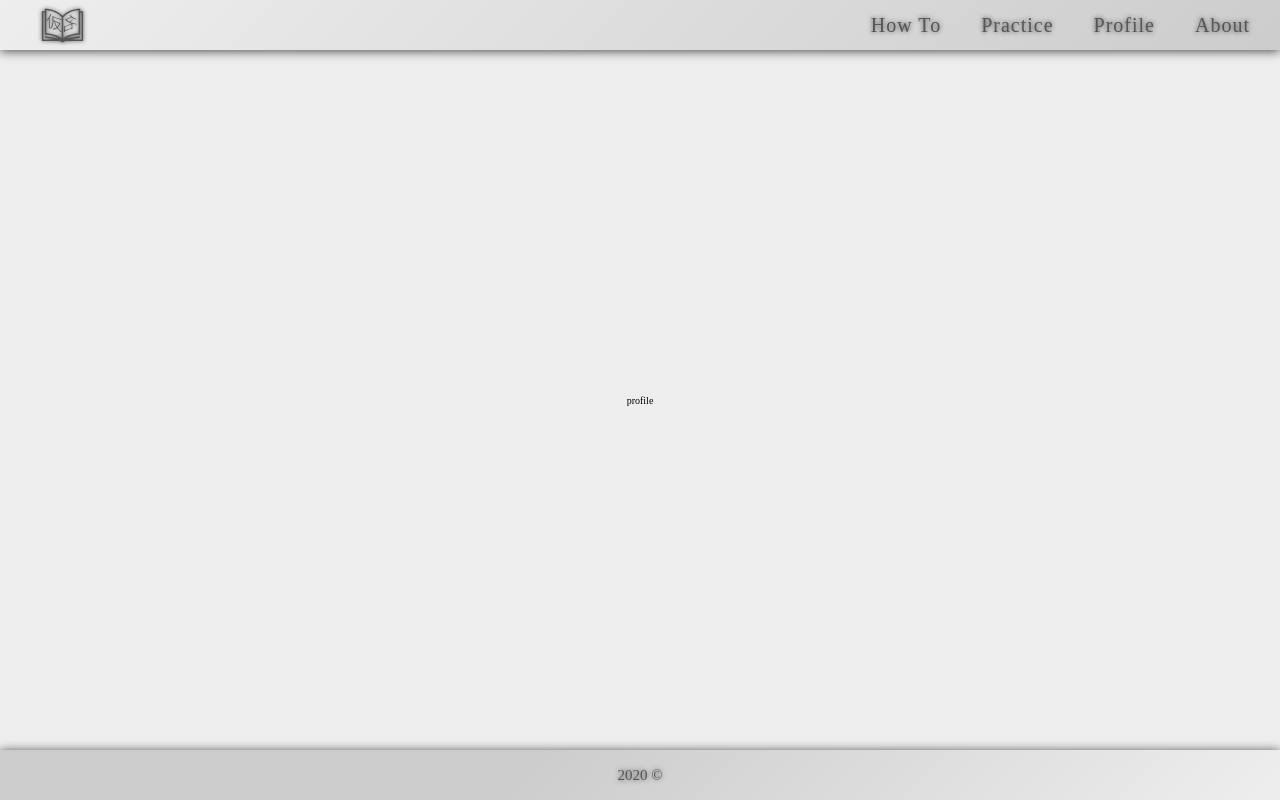
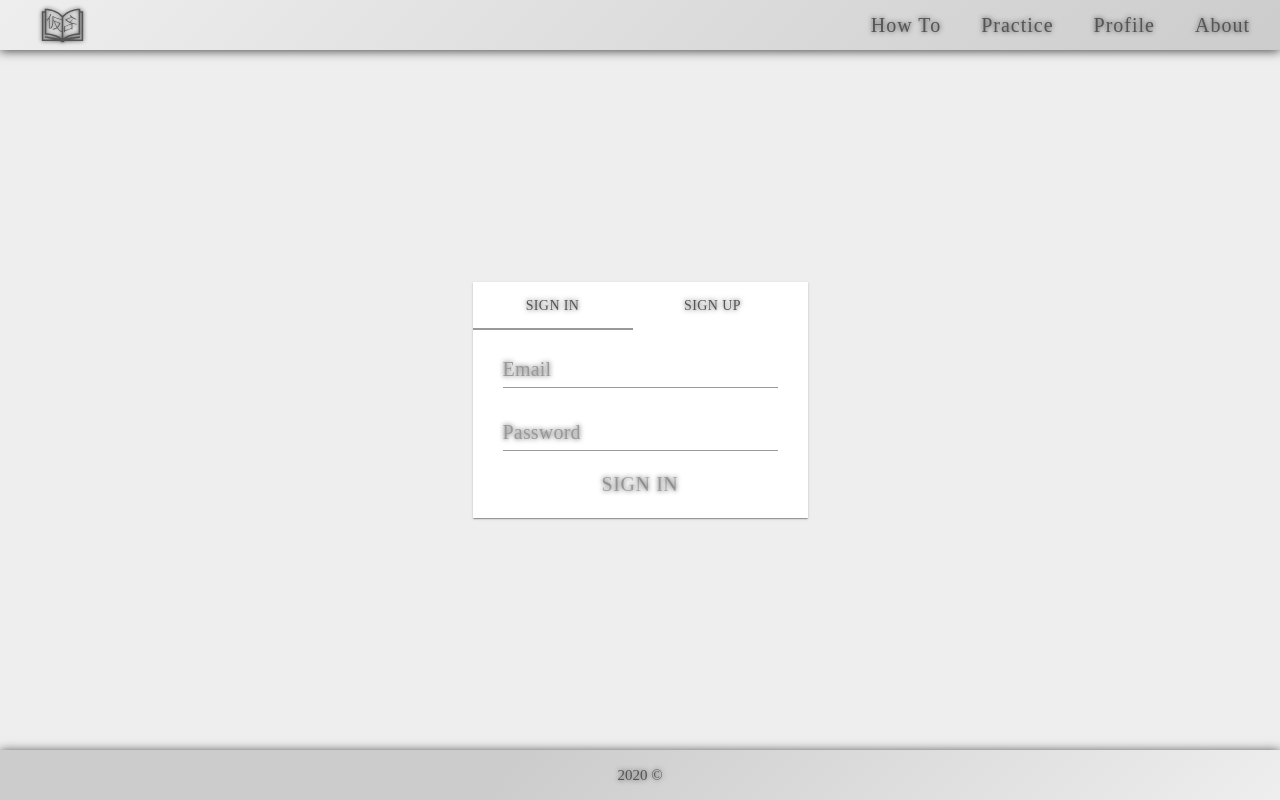
Before and after one commit to chematus/kana-practice, a React (Create React App) app in the folder client/: page /profile in a window 1280 px wide. Built offline with nearby package versions, Linux system fonts and the light colour scheme; a web font is replaced by a local one.

Commit message:
Client side profile UI added

```diff
--- a/client/src/App.js
+++ b/client/src/App.js
@@ -20,7 +20,7 @@ const Matcher = React.lazy(() => import('./components/matcher/Matcher'));
 const Picker = React.lazy(() => import('./components/picker/Picker'));
 const HowTo = React.lazy(() => import('./components/HowTo'));
 const Home = React.lazy(() => import('./components/Home'));
-const Profile = React.lazy(() => import('./components/Profile'));
+const Profile = React.lazy(() => import('./components/profile/Profile'));
 const ErrorPage = React.lazy(() => import('./components/ErrorPage'));
 
 class App extends React.Component {
--- a/client/src/components/PerformanceDisplay.js
+++ b/client/src/components/PerformanceDisplay.js
@@ -5,7 +5,6 @@ const getPerformance = (correct, total) => {
   return Math.round((correct / total) * 100);
 };
 
-export default ({ correct, total }) => {
 const getGrade = (p) => {
   switch (true) {
     case p < 40:
@@ -21,8 +20,10 @@ export default ({ correct, total }) => {
   }
 };
 
+export default ({ correct, total }) => {
   return (
-    total > 5 && (
+    total > 4 &&
+    (correct ? (
       <Tooltip
         title={`${correct} of ${total} correct (${getPerformance(
           correct,
@@ -38,6 +39,8 @@ export default ({ correct, total }) => {
           <sup>*</sup>
         </span>
       </Tooltip>
-    )
+    ) : (
+      <span>{total} completed</span>
+    ))
   );
 };
--- a/client/src/components/Profile.js
+++ /dev/null
@@ -1,5 +0,0 @@
-import React from 'react';
-
-export default (props) => {
-  return <div>profile</div>;
-};
--- a/client/src/components/canvas/Canvas.js
+++ b/client/src/components/canvas/Canvas.js
@@ -6,6 +6,7 @@ import { getCanvasTask } from '../TaskGenerator';
 import CanvasTask from './CanvasTask';
 import HotkeyHandler from 'react-hot-keys';
 import ValidatorDisplay from '../ValidatorDisplay';
+import PerformanceDisplay from '../PerformanceDisplay';
 
 export default ({ OCR, isReady }) => {
   const canvasRef = useRef(null);
@@ -17,6 +18,7 @@ export default ({ OCR, isReady }) => {
   const [isRangeActive, setIsRangeActive] = useState(false);
   const [isCanvasActive, setIsCanvasActive] = useState(false);
   const [isCorrect, setIsCorrect] = useState(null);
+  const [totalAnswers, setTotalAnswers] = useState(6);
   const [taskObj, setTaskObj] = useState({ task: '', answer: '', abc: '' });
 
   const clear = () => {
@@ -85,6 +87,7 @@ export default ({ OCR, isReady }) => {
       })
       .then((data) => {
         if (taskObj.answer === data.trim()) {
+          setTotalAnswers((current) => current + 1);
           setIsCorrect(true);
           getTask(taskObj.answer);
         }
@@ -135,6 +138,9 @@ export default ({ OCR, isReady }) => {
   return (
     <HotkeyHandler keyName="z, x, c, v" onKeyDown={onKeyDown}>
       <div id="canvas-task">
+        <div id="canvas-performance">
+          <PerformanceDisplay total={totalAnswers} />
+        </div>
         <CanvasTask taskObj={{ ...taskObj }} getTask={() => getTask()} />
 
         <div id="canvas-container" className={isCanvasActive ? '' : 'disabled'}>
--- /dev/null
+++ b/client/src/components/profile/Profile.js
@@ -0,0 +1,72 @@
+import React, { useState } from 'react';
+import { Paper, Tabs, Tab } from '@material-ui/core';
+import SignIn from './SignIn';
+import SignUp from './SignUp';
+import Stats from './Stats';
+
+export default (props) => {
+  const [tabActive, setTabActive] = useState(0);
+  const [user, setUser] = useState({});
+
+  const onTabChange = (e, val) => {
+    setTabActive(val);
+  };
+
+  const handleSignIn = (email, password) => {
+    setUser({
+      id: 1,
+      username: 'test',
+      email: 'test@test.com',
+      stats: {
+        picker: { total: 10, correct: 5 },
+        matcher: { total: 50, correct: 48 },
+        canvas: { total: 45 },
+      },
+    });
+  };
+
+  const handleSignUp = (username, email, password) => {
+    setUser({
+      id: 1,
+      username: 'test',
+      email: 'test@test.com',
+      stats: {
+        picker: { total: 10, correct: 5 },
+        matcher: { total: 50, correct: 48 },
+        canvas: { total: 45 },
+      },
+    });
+  };
+
+  const handleLogout = () => {
+    setUser({});
+  };
+
+  return (
+    <>
+      <Paper square id="auth-container">
+        {user.id ? (
+          <Stats user={user} handleLogout={handleLogout} />
+        ) : (
+          <>
+            <Tabs
+              id="auth-tabs"
+              value={tabActive}
+              onChange={onTabChange}
+              indicatorColor="secondary"
+              textColor="primary"
+            >
+              <Tab className="auth-tab" label="Sign In" />
+              <Tab className="auth-tab" label="Sign Up" />
+            </Tabs>
+            {tabActive === 0 ? (
+              <SignIn handleSubmit={handleSignIn} />
+            ) : (
+              <SignUp handleSubmit={handleSignUp} />
+            )}
+          </>
+        )}
+      </Paper>
+    </>
+  );
+};
--- /dev/null
+++ b/client/src/components/profile/SignIn.js
@@ -0,0 +1,40 @@
+import React, { useState, useEffect } from 'react';
+import { TextField, Button } from '@material-ui/core';
+
+const emailRegex = /^[a-zA-Z0-9.!#$%&'*+/=?^_`{|}~-]+@[a-zA-Z0-9-]+(?:\.[a-zA-Z0-9-]+)*$/;
+
+export default ({ handleSubmit }) => {
+  const [email, setEmail] = useState('');
+  const [password, setPassword] = useState('');
+  const [isVerified, setIsVerified] = useState(false);
+
+  useEffect(() => {
+    setIsVerified(emailRegex.test(email) && password.length > 7);
+  }, [email, password]);
+  return (
+    <form id="signin-form" className="auth-form" noValidate autoComplete="off">
+      <TextField
+        id="auth-email"
+        value={email}
+        onChange={(e) => setEmail(e.target.value)}
+        className="form-input"
+        label="Email"
+      />
+      <TextField
+        id="auth-password"
+        value={password}
+        onChange={(e) => setPassword(e.target.value)}
+        label="Password"
+        className="form-input"
+        type="password"
+      />
+      <Button
+        disabled={!isVerified}
+        className="auth-button"
+        onClick={() => handleSubmit(email, password)}
+      >
+        Sign In
+      </Button>
+    </form>
+  );
+};
--- /dev/null
+++ b/client/src/components/profile/SignUp.js
@@ -0,0 +1,76 @@
+import React, { useState, useEffect } from 'react';
+import { TextField, Button } from '@material-ui/core';
+
+const emailRegex = /^[a-zA-Z0-9.!#$%&'*+/=?^_`{|}~-]+@[a-zA-Z0-9-]+(?:\.[a-zA-Z0-9-]+)*$/;
+const usernameRegex = /^[\w]{4,}$/i;
+
+export default ({ handleSubmit }) => {
+  const [isPwdConfirmed, setIsPwdConfirmed] = useState(false);
+  const [isVerified, setIsVerified] = useState(false);
+  const [username, setUsername] = useState('');
+  const [email, setEmail] = useState('');
+  const [password, setPassword] = useState('');
+  const [passwordConf, setPasswordConf] = useState('');
+
+  useEffect(() => {
+    setIsPwdConfirmed(password === passwordConf);
+  }, [password, passwordConf]);
+
+  useEffect(() => {
+    setIsVerified(
+      usernameRegex.test(username) &&
+        emailRegex.test(email) &&
+        password.length > 7 &&
+        password === passwordConf,
+    );
+  }, [username, email, password, passwordConf]);
+
+  return (
+    <form id="signin-form" className="auth-form" noValidate autoComplete="off">
+      <TextField
+        value={username}
+        error={!!username.length && !usernameRegex.test(username)}
+        id="auth-name"
+        className="form-input"
+        label="Username"
+        helperText="4 characters minimum"
+        onChange={(e) => setUsername(e.target.value)}
+      />
+      <TextField
+        value={email}
+        error={!!email.length && !emailRegex.test(email)}
+        id="auth-email"
+        className="form-input"
+        label="Email"
+        onChange={(e) => setEmail(e.target.value)}
+      />
+      <TextField
+        value={password}
+        error={!!password.length && password.length < 8}
+        id="auth-password"
+        label="Password"
+        className="form-input"
+        type="password"
+        helperText="8 characters minimum"
+        onChange={(e) => setPassword(e.target.value)}
+      />
+      <TextField
+        error={!!passwordConf.length && !isPwdConfirmed}
+        value={passwordConf}
+        id="auth-confirm"
+        label="Confirm password"
+        className="form-input"
+        type="password"
+        helperText="Passwords should match"
+        onChange={(e) => setPasswordConf(e.target.value)}
+      />
+      <Button
+        className="auth-button"
+        disabled={!isVerified}
+        onClick={() => handleSubmit(username, email, password)}
+      >
+        Sign Up
+      </Button>
+    </form>
+  );
+};
--- /dev/null
+++ b/client/src/components/profile/Stats.js
@@ -0,0 +1,41 @@
+import React, { useState } from 'react';
+import { Button, Tab, Tabs } from '@material-ui/core';
+import PerformanceDisplay from '../PerformanceDisplay';
+
+export default ({ user: { username, email, stats }, handleLogout }) => {
+  const [tabActive, setTabActive] = useState(0);
+
+  const handleTabChange = (e, val) => {
+    setTabActive(val);
+  };
+
+  return (
+    <div id="profile-container">
+      <div id="profile-username">{username}</div>
+      <div id="profile-email">{email}</div>
+      <div id="profile-stats">
+        <div id="profile-stats-header">User performance</div>
+        <Tabs
+          value={tabActive}
+          indicatorColor="secondary"
+          textColor="primary"
+          onChange={handleTabChange}
+        >
+          {Object.keys(stats).map((key) => {
+            return <Tab label={key} className="profile-tab" key={key} />;
+          })}
+        </Tabs>
+
+        <div className="profile-perf-info">
+          <PerformanceDisplay
+            correct={stats[Object.keys(stats)[tabActive]].correct}
+            total={stats[Object.keys(stats)[tabActive]].total}
+          />
+        </div>
+      </div>
+      <Button className="profile-button" onClick={handleLogout}>
+        Logout
+      </Button>
+    </div>
+  );
+};
--- a/client/src/styles/App.scss
+++ b/client/src/styles/App.scss
@@ -587,3 +587,121 @@ main {
   left: 5px;
   z-index: 100;
 }
+
+#auth-container {
+  background-color: $canvas-color;
+}
+
+.auth-form {
+  font-family: inherit;
+}
+
+button.auth-tab {
+  font-size: 1.4rem;
+  font-family: inherit;
+  @extend %shadowed-text;
+}
+
+.auth-form .form-input {
+  margin: 5px 30px;
+
+  label {
+    font-family: inherit;
+    color: $focus-shadow-color;
+    @extend %shadowed-text;
+  }
+
+  input {
+    font-size: 2rem;
+    font-family: inherit;
+    color: $text-color;
+    @extend %shadowed-text;
+  }
+
+  p {
+    font-size: 1rem;
+    @extend %shadowed-text;
+    color: $focus-shadow-color;
+  }
+}
+
+.auth-form {
+  display: flex;
+  flex-direction: column;
+
+  label {
+    font-size: 2rem;
+  }
+}
+
+.auth-form .auth-button {
+  width: fit-content;
+  margin: 5px auto 10px;
+  font-size: 2rem;
+  @extend %shadowed-button;
+  font-family: inherit;
+}
+
+.auth-form .MuiInput-underline:before {
+  border-color: $focus-shadow-color !important;
+}
+
+#profile-container {
+  min-width: 40vw;
+  font-size: 1.5rem;
+  font-family: inherit;
+  display: flex;
+  flex-direction: column;
+  text-align: center;
+  @extend %shadowed-text;
+  padding: 20px 20px 0 20px;
+}
+
+#profile-username {
+  font-size: 3.5rem;
+}
+
+#profile-email {
+  margin: 5px auto;
+  font-size: 1.5rem;
+}
+
+#profile-container .profile-button {
+  font-size: 2rem;
+  @extend %shadowed-button;
+  margin: 10px auto;
+  font-family: inherit;
+}
+
+button.profile-tab {
+  font-family: inherit;
+  @extend %shadowed-text;
+  font-size: 1.5rem;
+}
+
+#profile-stats-header {
+  font-size: 2rem;
+  margin: 50px auto 10px;
+}
+
+.profile-perf-info {
+  display: flex;
+  height: 100px;
+  width: 100%;
+  align-items: center;
+  justify-content: center;
+  font-size: 3rem;
+}
+
+#canvas-performance {
+  margin-bottom: 12px;
+  min-height: 2.5rem;
+  position: relative;
+  text-align: center;
+
+  span {
+    font-size: 2rem;
+    font-family: inherit;
+    @extend %shadowed-text;
+  }
+}
```
Lines whose indentation alone changed are shown as unchanged.
